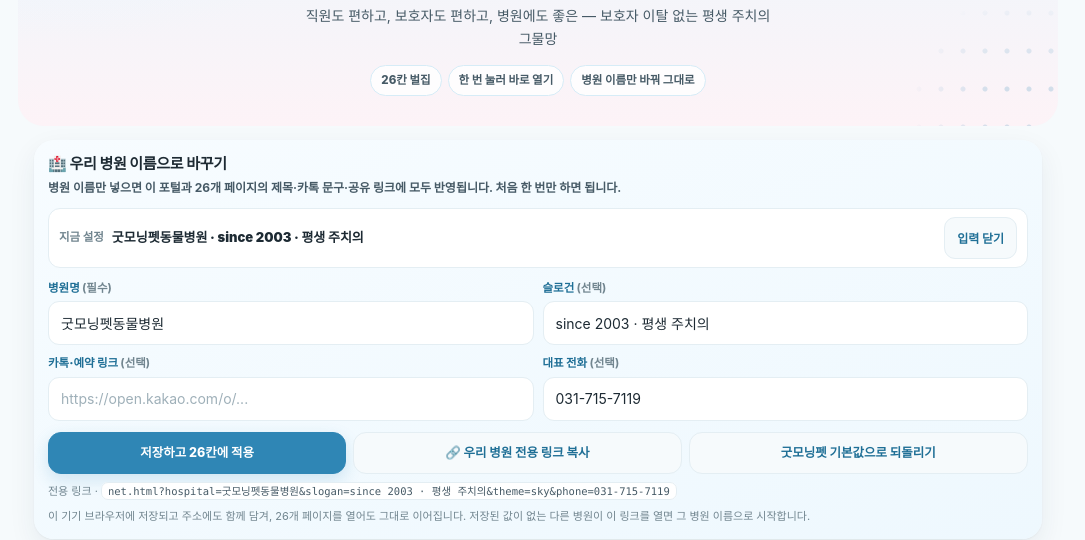
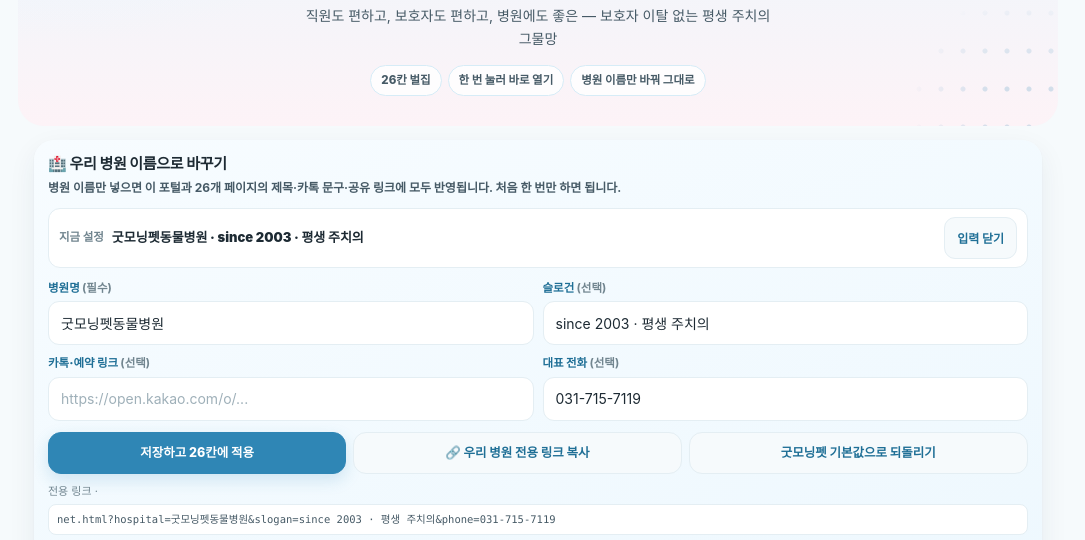
Before and after one commit to t01051327575-bit/petmate-guide, a plain HTML site: page net.html in a window 1280 px wide. Shown: the part 209-749 px from the top of the page, without its empty margins (102-1187 px from the left). Drawn offline with Linux system fonts and the light colour scheme.

Commit message:
net: 전용 링크 줄바꿈 가독성 수정(블록 표시, theme 생략)

```diff
--- a/net.html
+++ b/net.html
@@ -256,8 +256,9 @@ html.sheet-open body{overflow:hidden}
 .setbtns{display:flex;flex-wrap:wrap;gap:7px;margin-top:11px}
 .setbtns .btn{flex:1 1 auto;font-size:12.5px;min-height:42px;padding:9px 12px}
 .setlink{margin:9px 0 0;font-size:11px;line-height:1.6;color:var(--muted);word-break:break-all}
-.setlink code{font-family:ui-monospace,SFMono-Regular,Menlo,monospace;font-size:10.5px;color:var(--ink-soft);
-  background:#fff;border:1px solid var(--line);border-radius:7px;padding:2px 6px}
+.setlink code{display:block;margin-top:4px;padding:6px 8px;border-radius:8px;line-height:1.55;word-break:break-all;
+  font-family:ui-monospace,SFMono-Regular,Menlo,monospace;font-size:10.5px;color:var(--ink-soft);
+  background:#fff;border:1px solid var(--line)}
 .setcard .g-hint{margin:8px 0 0;font-size:11px;line-height:1.55;color:var(--muted)}
 
 /* ===== 상세 시트 · 특징/키워드/팁 ===== */
@@ -764,7 +765,6 @@ html.sheet-open body{overflow:hidden}
     var parts = [];
     if (h.hospital) parts.push('hospital=' + h.hospital);
     if (h.slogan) parts.push('slogan=' + h.slogan);
-    if (h.theme) parts.push('theme=' + h.theme);
     if (h.kakao) parts.push('kakao=' + h.kakao);
     if (h.phone) parts.push('phone=' + h.phone);
     return 'net.html?' + parts.join('&');
```
